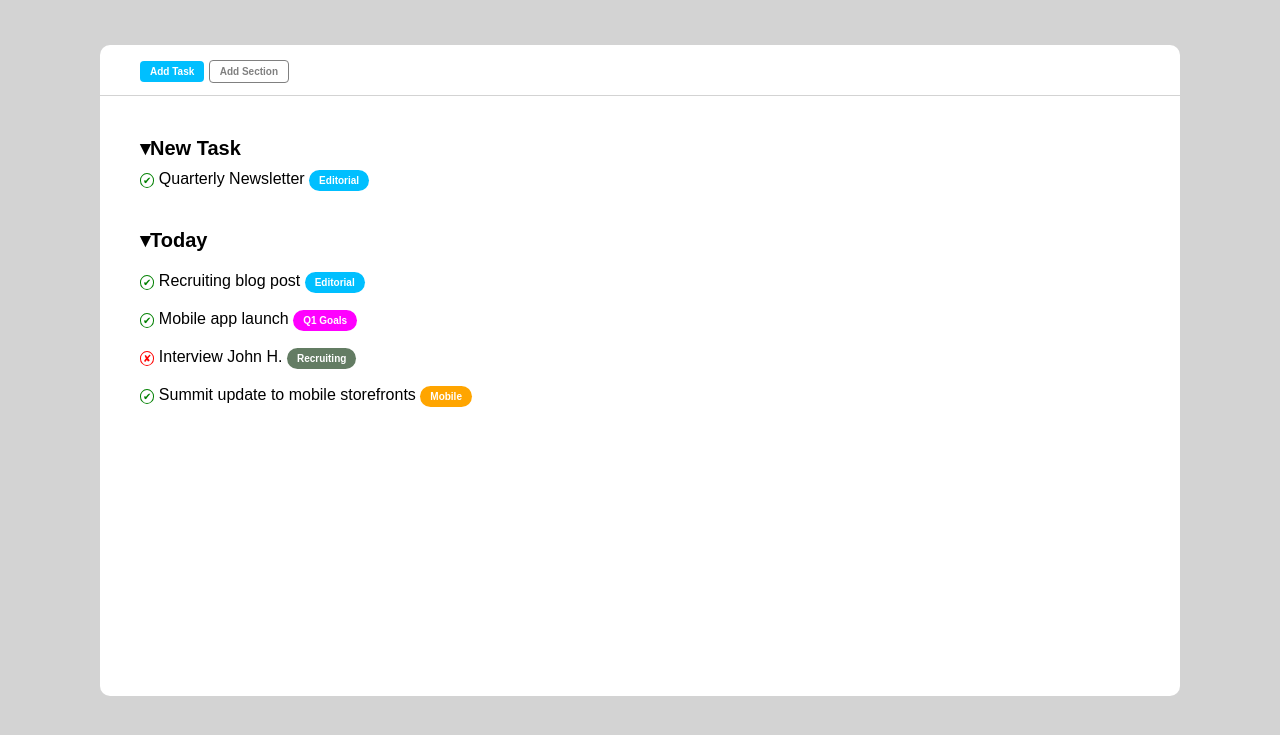
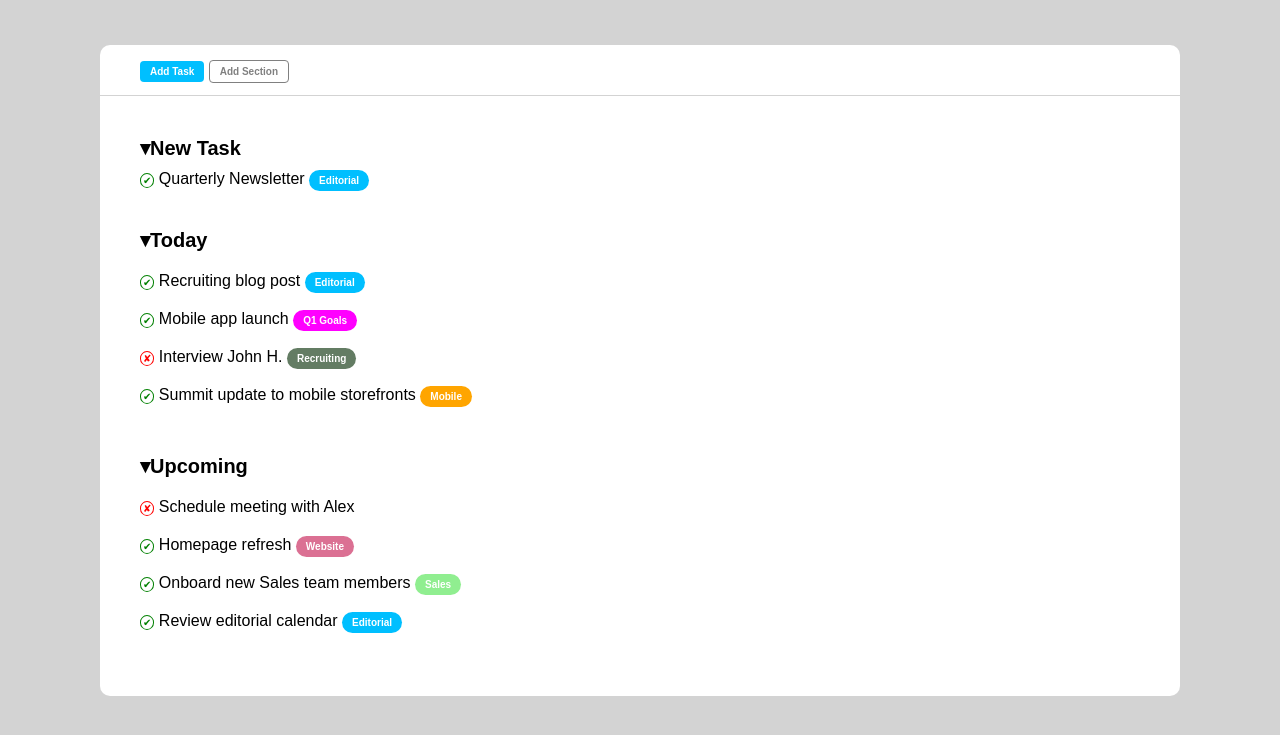
Before and after one commit to Vituz/html-css-toboolist, a plain HTML site: page index.html in a window 1280 px wide. Shown: the part 85-820 px from the top of the page. Drawn offline with Linux system fonts and the light colour scheme.

Commit message:
Complete saction Upcoming

```diff
--- a/index.html
+++ b/index.html
@@ -59,10 +59,30 @@
                 <span class="check"> Summit update to mobile storefronts</span>
                 <span class="category mobile">Mobile</span>
             </div>
+        </section>
+        <!-- /Today -->
 
+        <!-- Upcoming -->
+        <section>
+            <div class="task">Upcoming</div>
+            <div class="task-element">
+                <span class="ballot-x"> Schedule meeting with Alex</span>
+
+            </div>
+            <div class="task-element">
+                <span class="check"> Homepage refresh</span>
+                <span class="category website">Website</span>
+            </div>
+            <div class="task-element">
+                <span class="check"> Onboard new Sales team members</span>
+                <span class="category sales">Sales</span>
+            </div>
+            <div class="task-element">
+                <span class="check"> Review editorial calendar</span>
+                <span class="category editorial">Editorial</span>
+            </div>
         </section>
-
-        <!-- /Today -->
+        <!-- /Upcoming -->
 
     </main>
     <!-- /Task List -->
--- a/style.css
+++ b/style.css
@@ -127,4 +127,12 @@ section{
 .mobile{
     background-color: orange;
 }
+
+.website{
+    background-color: palevioletred;
+}
+
+.sales{
+    background-color: lightgreen;
+}
 /* /Main */
```
